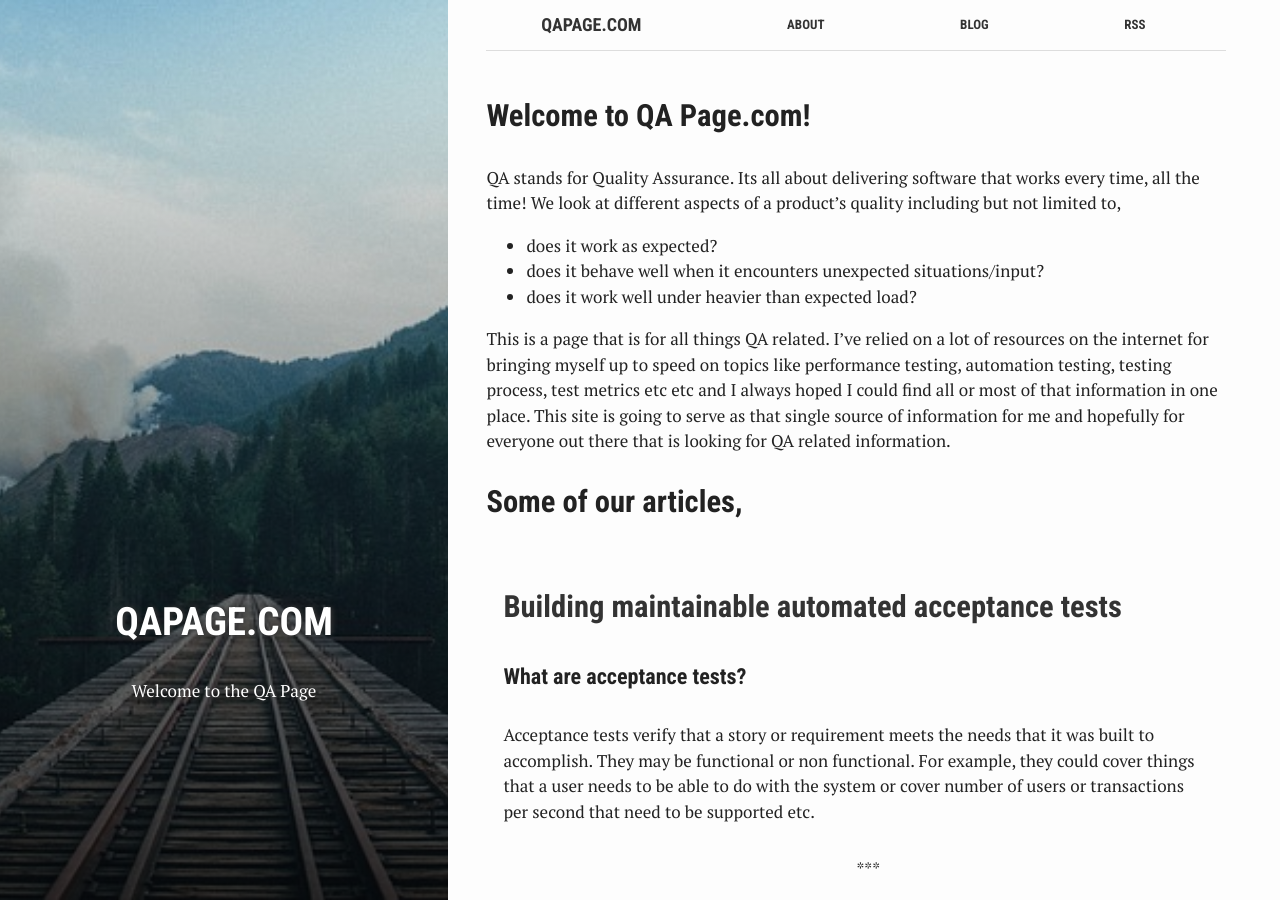
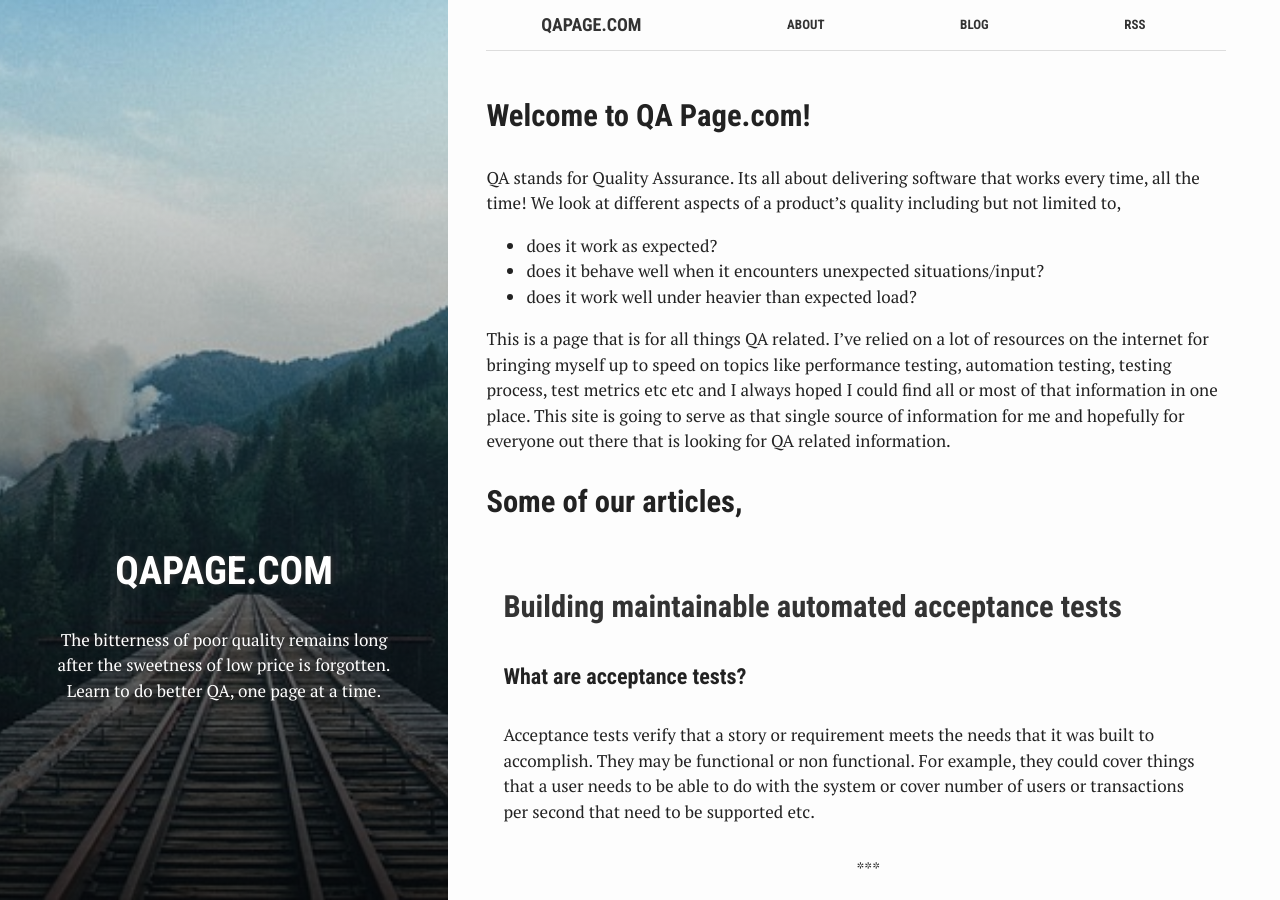
Before and after one commit to qapage/qapage.github.io, a Jekyll site: the page built from index.html, in a window 1280 px wide and 900 px high. Built offline with Jekyll 4.4.1, drawn with Linux system fonts in a browser that asks for light colours.

Commit message:
Added a ben franklin quote to the main page

```diff
--- a/index.html
+++ b/index.html
@@ -3,7 +3,7 @@ bg: "rails.jpg"
 layout: default
 crawlertitle: "The QA Page"
 title: "QAPage.com"
-summary: "Welcome to the QA Page"
+summary: "The bitterness of poor quality remains long after the sweetness of low price is forgotten. <br>Learn to do better QA, one page at a time."
 ---
 
 <h2 class="post-title"> Welcome to QA Page.com!</h2>
```
